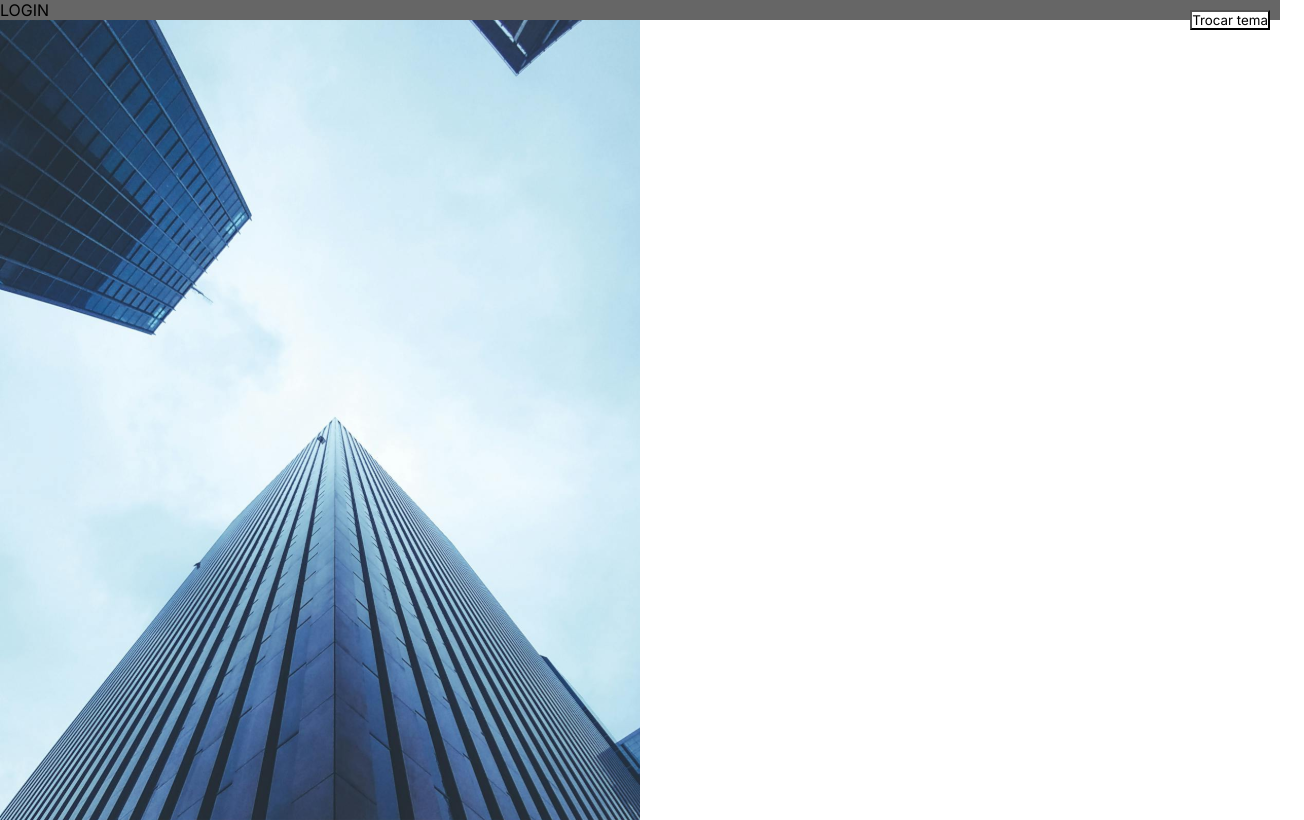
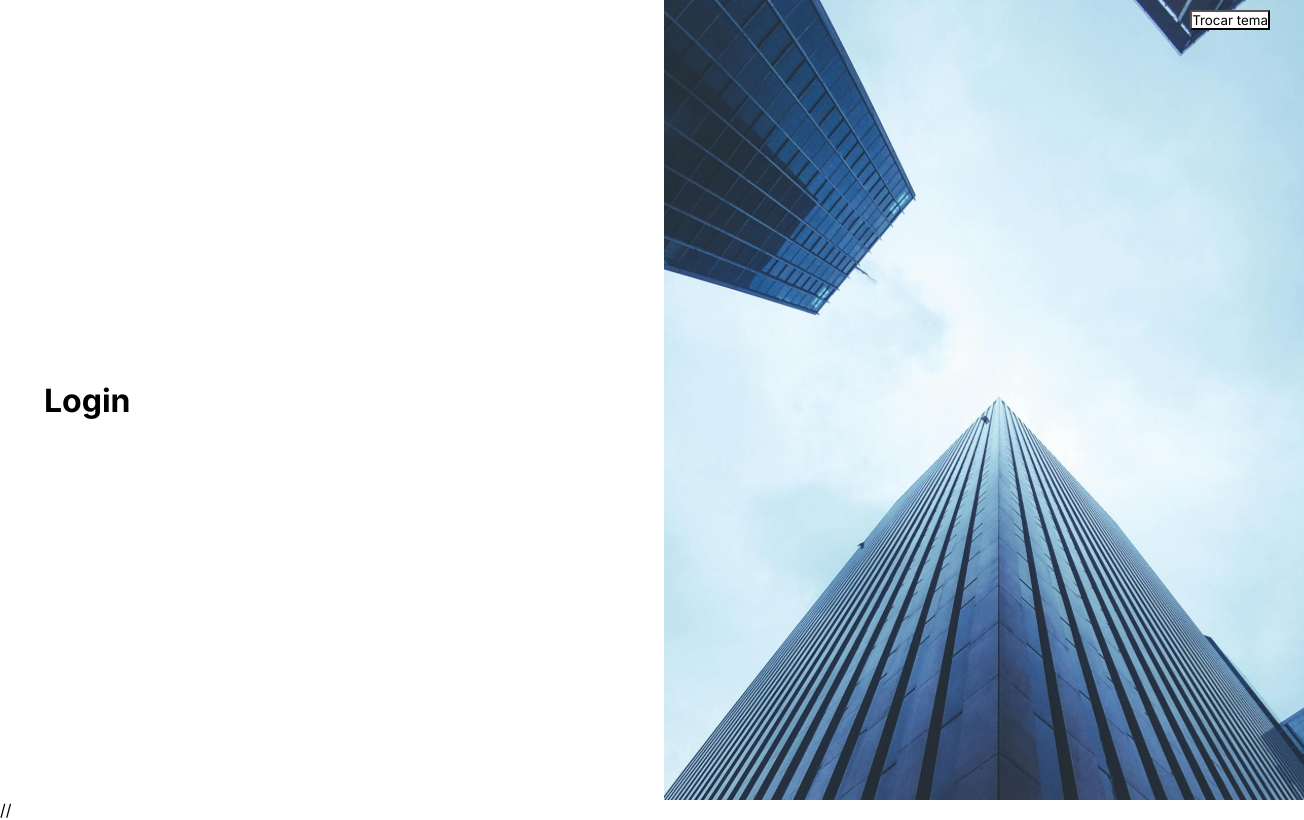
Before and after one commit to KennedyRamos/nedy-sales-dashboard-krs, a React (Vite) app: page / in a window 1280 px wide. Shown: the whole page, 1304 px wide, since content can reach past the window. Built offline with nearby package versions, Linux system fonts and the light colour scheme.

Commit message:
Feat material-ui-insert

```diff
--- a/package.json
+++ b/package.json
@@ -10,6 +10,11 @@
     "preview": "vite preview"
   },
   "dependencies": {
+    "@emotion/react": "^11.14.0",
+    "@emotion/styled": "^11.14.1",
+    "@mui/icons-material": "^6.5.0",
+    "@mui/material": "^6.5.0",
+    "@mui/system": "^6.5.0",
     "@types/styled-components": "^5.1.35",
     "react": "^19.2.0",
     "react-dom": "^19.2.0",
--- a/src/App.tsx
+++ b/src/App.tsx
@@ -28,7 +28,7 @@
           <Route path="/perfil" element={<Profile />} />
         </Routes>
       </Router>
-    </ThemeProvider>
+    // </ThemeProvider>
   )
 }
 
--- /dev/null
+++ b/src/components/BannerImage.tsx
@@ -0,0 +1,8 @@
+import styled from 'styled-components'
+
+export const BannerImage = styled.div`
+  background-image: url(/login-image.svg);
+  background-size: cover;
+  height: 100vh;
+  width: 50vw;
+`
--- /dev/null
+++ b/src/components/index.ts
@@ -0,0 +1 @@
+export * from './BannerImage'
--- a/src/main.tsx
+++ b/src/main.tsx
@@ -6,7 +6,6 @@
 
 ReactDOM.createRoot(document.getElementById('root')!).render(
   <React.StrictMode>
-
     <App />
   </React.StrictMode>,
 )
--- a/src/pages/Login.tsx
+++ b/src/pages/Login.tsx
@@ -1,22 +1,30 @@
-import styled from "styled-components";
+import { Box, Container, Grid } from '@mui/material'
+import { BannerImage } from '@/components'
 
-const LoginArea = styled.div`
-    background: #666;
-`
-
-const LoginImage = styled.div`
-    background-image: url(/login-image.svg);
-    background-size: cover;
-    height: 100vh;
-    width: 50vw;
-`
 
 export default function Login() {
-
   return (
     <>
-        <LoginArea>LOGIN</LoginArea>
-        <LoginImage />
+      <Box>
+        <Grid container>
+          <Grid
+            item
+            xs={12}
+            sm={6}
+            sx={{ display: 'flex', alignItems: 'center', height: '100vh' }}
+          >
+            <Container maxWidth="sm">
+              <h1>Login</h1>
+            </Container>
+          </Grid>
+
+          <Grid item sm={6} sx={{ display: { xs: 'none', sm: 'block' } }}>
+            <Container>
+              <BannerImage />
+            </Container>
+          </Grid>
+        </Grid>
+      </Box>
     </>
   )
 }
--- a/src/pages/Registration.tsx
+++ b/src/pages/Registration.tsx
@@ -1,22 +1,29 @@
-import styled from "styled-components";
-
-const LoginArea = styled.div`
-    background: #666;
-`
-
-const LoginImage = styled.div`
-    background-image: url(/login-image.svg);
-    background-size: cover;
-    height: 100vh;
-    width: 50vw;
-`
+import { Box, Container, Grid } from '@mui/material'
+import { BannerImage } from '@/components'
 
 export default function Registration() {
-
   return (
     <>
-        <LoginArea>LOGIN</LoginArea>
-        <LoginImage />
+      <Box>
+        <Grid container>
+          <Grid
+            item
+            xs={12}
+            sm={6}
+            sx={{ display: 'flex', alignItems: 'center', height: '100vh' }}
+          >
+            <Container maxWidth="sm">
+              <h1>CADASTRO</h1>
+            </Container>
+          </Grid>
+
+          <Grid item sm={6} sx={{ display: { xs: 'none', sm: 'block' } }}>
+            <Container>
+              <BannerImage />
+            </Container>
+          </Grid>
+        </Grid>
+      </Box>
     </>
   )
 }
--- a/src/styles/globalStyle.ts
+++ b/src/styles/globalStyle.ts
@@ -8,7 +8,7 @@
         margin: 0;
         padding: 0;
         box-sizing: border-box;
-        font-family: "Inter", sans-serif;
+        font-family: "Inter";
     }
 
 `
--- a/tsconfig.app.json
+++ b/tsconfig.app.json
@@ -9,7 +9,7 @@
     "skipLibCheck": true,
     "baseUrl": ".",
     "paths": {
-      "@*": ["src/*"]
+      "@/*": ["src/*"]
     },
 
     /* Bundler mode */
--- a/tsconfig.json
+++ b/tsconfig.json
@@ -2,7 +2,7 @@
   "compilerOptions": {
     "baseUrl": ".",
     "paths": {
-      "@*": ["src/*"]
+      "@/*": ["src/*"]
     },
   },
   "files": [],
--- a/vite.config.ts
+++ b/vite.config.ts
@@ -5,6 +5,9 @@
 
 export default defineConfig({
   plugins: [react()],
+  optimizeDeps: {
+    include: ['@emotion/styled'],
+  },
   resolve: {
     alias: {
       '@': path.resolve(__dirname, './src')
```
Also changed, not shown: 1 other file (tests, documents, lock files or other folders).
